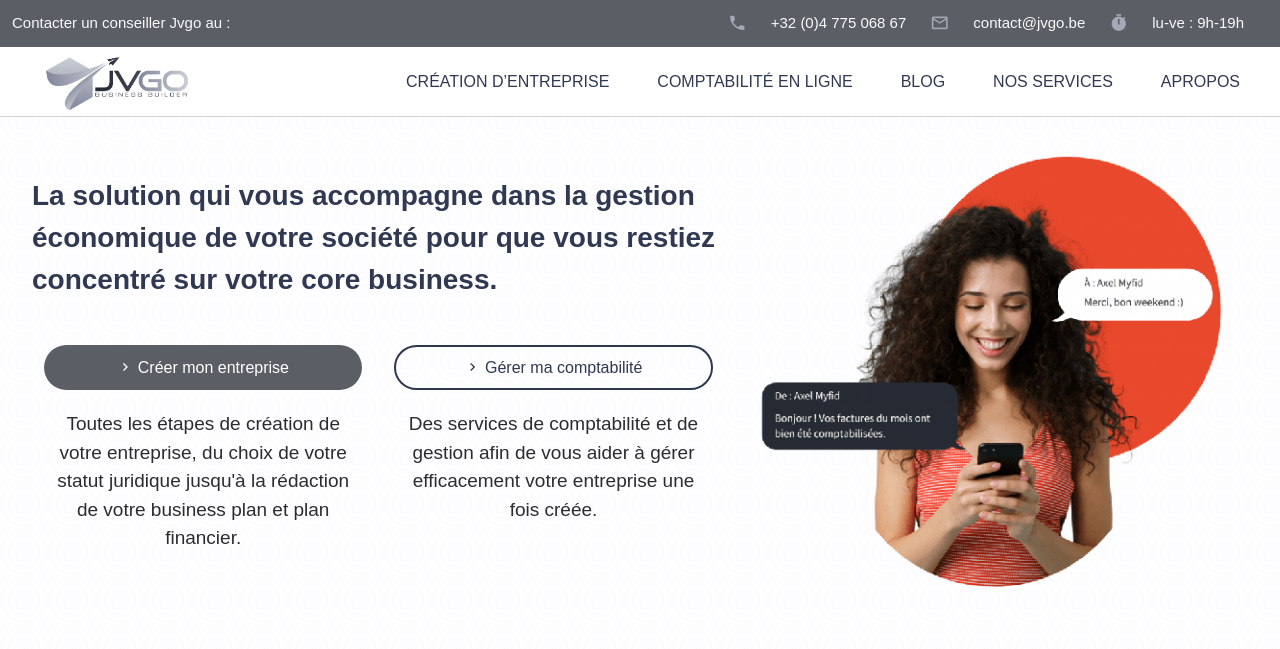
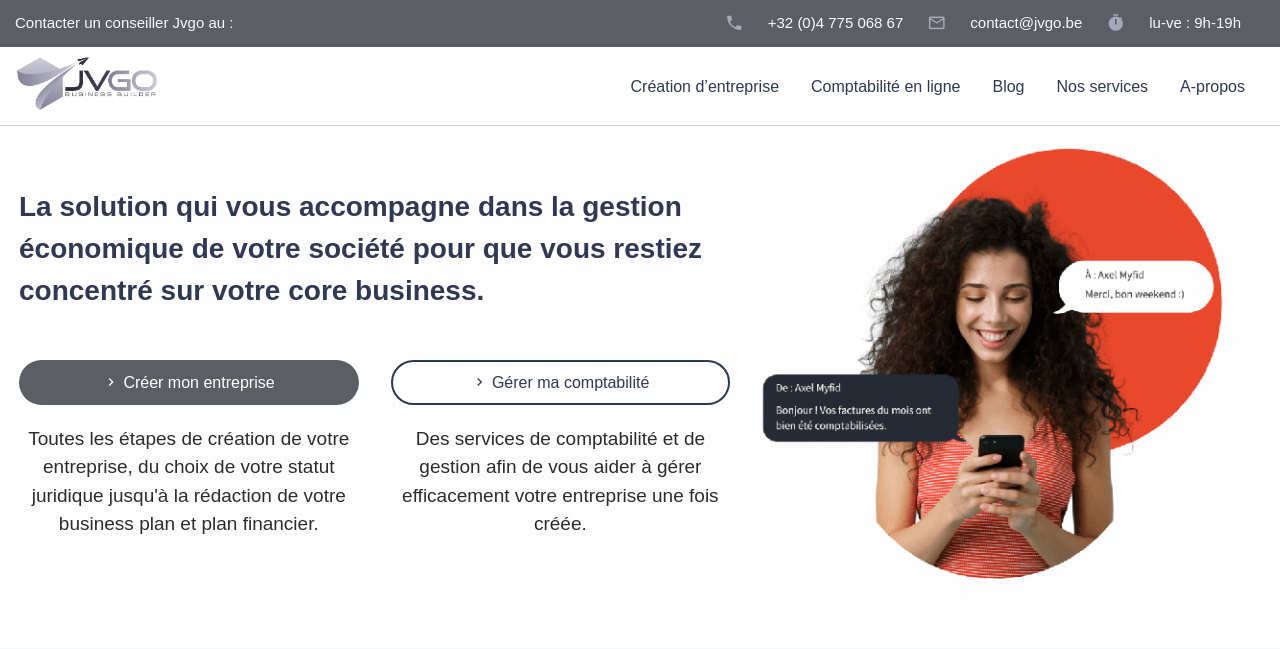
Before and after one commit to alexis90210/jvgo-business-builder, a Symfony app: template templates/home/index.html.twig in a window 1280 px wide. Shown: the top 649 px of the page. Run offline with Twig, Linux system fonts and the light colour scheme; the template is opened without the code that fills it, so the values that code supplies are empty; some libraries are stand-ins or nearby versions; some web fonts are replaced.

Commit message:
fix margin + ratio

```diff
--- a/public/css/main.v2.css
+++ b/public/css/main.v2.css
@@ -8,7 +8,7 @@
   --black: #000000ea;
   --light: #a4a8b7;
   --arial: Arial, sans-serif;
-  --dark-blue: rgb(160,161,164);
+  --dark-blue: rgb(160, 161, 164);
   --ubuntu: "Ubuntu", sans-serif;
   --merriweather: "Merriweather", sans-serif;
   --transition: all 0.3s ease-in;
@@ -16,7 +16,7 @@
 }
 
 * {
-  font-family: 'Mukta', 'Ubuntu', Arial;
+  font-family: "Mukta", "Ubuntu", Arial;
 }
 body {
   font-family: var(--arial);
@@ -28,7 +28,7 @@ body {
 .is-text-primary {
   color: var(--primary);
 }
-.text-dark ,
+.text-dark,
 .text-dark-blue,
 .text-black {
   color: var(--dark) !important;
@@ -47,14 +47,12 @@ body {
   background-color: var(--dark-blue);
 }
 .bg-darken {
-  background-color: rgb(39,43,53) !important;
+  background-color: rgb(39, 43, 53) !important;
 }
 .bg-black {
   background-color: var(--black);
 }
-.bg-light {
-  background-color: var(--light);
-}
+
 .size-large {
   font-size: 42px;
 }
@@ -220,9 +218,16 @@ body {
   position: fixed;
   top: 0px !important;
   z-index: 100;
+  left: 0;
+}
+
+.footer-main {
+  position: absolute;
+  left: 0;
+  width: 100%;
 }
 .logo {
-  width: 210px;
+  width: 150px;
 }
 .border-all {
   border: 1px solid rgba(200, 191, 191, 0.542);
@@ -257,7 +262,7 @@ body {
 .hoverable:hover {
   cursor: pointer;
   transition: var(--transition);
-  border-bottom: 2px solid var(--primary);
+  border-bottom: 1px solid var(--primary) !important;
 }
 .navigation-bar > li {
   cursor: pointer;
@@ -417,7 +422,7 @@ body {
   width: 70%;
   height: 4px;
   border-radius: 10px;
-  background-color: rgb(160,161,164);
+  background-color: rgb(160, 161, 164);
 }
 .vh-100 {
   height: 100vh;
@@ -429,3 +434,28 @@ div.dataTables_wrapper {
   width: 100%;
   margin: 0 auto;
 }
+
+.body-main {
+  width: 100%;
+  display: flex !important;
+  flex-direction: row;
+  justify-content: center;
+}
+
+.fv {
+  width: 1250px !important;
+}
+
+.form-control{
+  background:#F2F2F2;
+  border-radius:0px;
+  border:none;
+  padding: 14px;
+}
+
+.is-btn:hover {
+  background-color: transparent;
+  color: var(--dark) !important;
+  border: 1px solid var(--primary);
+  transition: var(--transition);
+}
--- a/public/js/custom/main.min.js
+++ b/public/js/custom/main.v2.js
@@ -10,6 +10,14 @@ try {
       ?.getBoundingClientRect().height,
     nav = document.querySelector(".section-navigation");
     if(nav) nav.style = `margin-top:${headerWidth}px  !important`;
+
+    window.addEventListener('resize', () => {
+      let headerWidth = document
+      .querySelector(".header-bar")
+      ?.getBoundingClientRect().height,
+    nav = document.querySelector(".section-navigation");
+    if(nav) nav.style = `margin-top:${headerWidth}px  !important`;
+    })
 
   // ----------------------------------------------------------------------------
   // Loader
--- a/templates/base.html.twig
+++ b/templates/base.html.twig
@@ -27,13 +27,8 @@
 
 	<body class="p-0 m-0">
 		{% block div %}
-			<div class="container-fluid pt-1 border-bottom d-lg-none d-xl-none d-md-none d-sm-block d-xs-block bg-dark-blue not-immuable-on-mobile">
-				<div class="row">
-					<div class="col-lg-12 col-xs-12 col-md-12 m-auto p-0">
-						<div class="container-fluid">
-							<div class="row">
-								<div class="col-12">
-									<div class="flex align-items py-2">
+			<div class="pt-1 border-bottom d-lg-none d-xl-none d-md-none d-sm-block d-xs-block bg-dark-blue not-immuable-on-mobile">
+				<div class="fv flex align-items justify-content-between py-2">
 
 											<i class="mdi mdi-phone text-light size-5 fw-4"></i>
 											<span class="px-2 m-0 size-2 text-light">
@@ -43,17 +38,12 @@
 
 										</div>
 			</div>
-							</div>
-						</div>
-					</div>
-				</div>
-			</div>
 
 
 			<!-- HEADER -->
-			<div class="container-fluid header-bar is-bg-primary text-light size-3 font-ubuntu d-lg-block d-xl-block d-md-none d-sm-none">
-				<div class="row">
-					<div class="col-lg-12 m-auto py-1 d-flex justify-content-between  align-items">
+			<div class="col-12 header-bar is-bg-primary text-light size-3 font-ubuntu d-lg-block d-xl-block d-md-none d-sm-none">
+				<div class="d-flex justify-content-center">
+					<div class="fv py-1 d-flex justify-content-between  align-items">
 
 
 						<div>Contacter un conseiller Jvgo au :
@@ -92,59 +82,57 @@
 
 			<!-- NAVIGATION -->
 
-			<div class="container-fluid pt-1 border-bottom section-navigation bg-white header-bar">
-				<div class="row d-lg-block d-xl-block d-md-none d-sm-none">
-					<div class="col-lg-12 d-flex justify-content-between">
+			<div class="d-flex flex-direction-row justify-content-center col-12 pt-1 border-bottom section-navigation bg-white header-bar" >
+				<div class="hide-max-md  fv d-flex justify-content-between flex-nowrap" >
+						<div>
 							<a href="/">
 								<img src="{{ asset('images/jbvo.png')}}" alt="" srcset="" class="logo"/>
 							</a>
+						</div>
 
-						<ul class="flex justify-content-center no-style navigation-bar m-1 place-items">
-
-							<li class="px-4">
-								<div class="py-1 fw-2 no-wrap">
-									<a href="/creation-entreprise" class="text-dark size-5 text-uppercase">Création d’entreprise</a>
+						<ul class="flex justify-content-end no-style navigation-bar m-1 align-items-center">
+							<li class="p-3 pr-0">
+								<div class="py-1 fw-2 no-wrap hoverable">
+									<a href="/creation-entreprise" class="text-dark size-5">Création d’entreprise</a>
 
 								</div>
 
 							</li>
-							<li class="px-4">
-								<div class="py-1 fw-2 no-wrap">
-									<a href="/deleguer-ma-comptabilite" class="text-dark size-5 text-uppercase">Comptabilité en ligne</a>
+							<li class="p-3 pr-0">
+								<div class="py-1 fw-2 no-wrap hoverable">
+									<a href="/deleguer-ma-comptabilite" class="text-dark size-5">Comptabilité en ligne</a>
 
-								</div>
-
-							</li>
-
-							<li class="px-4">
-								<div class="py-1 fw-2 no-wrap hoverable">
-									<a href="/blog" class="text-dark size-5 text-uppercase">Blog</a>
 								</div>
 							</li>
 
-							<li class="px-4">
+							<li class="p-3 pr-0">
 								<div class="py-1 fw-2 no-wrap hoverable">
-									<a href="/services" class="text-dark size-5 text-uppercase">Nos services</a>
+									<a href="/blog" class="text-dark size-5">Blog</a>
 								</div>
 							</li>
 
-							<li class="px-4">
+							<li class="p-3 pr-0">
 								<div class="py-1 fw-2 no-wrap hoverable">
-									<a href="/apropos" class="text-dark size-5 text-uppercase">Apropos</a>
+									<a href="/services" class="text-dark size-5">Nos services</a>
+								</div>
+							</li>
+
+							<li class="p-3 pr-0">
+								<div class="py-1 fw-2 no-wrap hoverable">
+									<a href="/apropos" class="text-dark size-5">A-propos</a>
 								</div>
 							</li>
 						</ul>
 					</div>
-				</div>
 				{% block hamburger %}
 
 					<!-- MOBILE HAMBURGER -->
-					<div class="row d-lg-none d-xl-none d-md-block d-sm-block d-xs-block">
-						<div class="col-12 py-2 d-flex justify-content-between align-items-center">
-							<img src="{{asset('images/jbvo.png')}}" width="170px" onclick="newPage('/')" alt="" srcset=""/>
+					<div class="col-12 d-lg-none d-xl-none d-md-block d-sm-block d-xs-block">
+						<div class="px-3 py-1 d-flex justify-content-between align-items-center">
+							<img src="{{asset('images/jbvo.png')}}" width="140px" onclick="newPage('/')" alt="" srcset=""/>
 
 							<div class="hamburger-btn">
-								<p class="size-9 px-3">
+								<p class="size-9">
 									<i class="mdi mdi-menu"></i>
 
 								</p>
@@ -201,8 +189,9 @@
 			<div class=" bg-dark font-ubuntu px-lg-3">
 				<div class="container-fluid p-2 pb-0 p-lg-4 text-light">
 					<div class="row p-2 p-lg-3">
-						<div class="col-lg-4 p-4 text-sm-center text-md-center text-lg-left text-xl-left">
-							<img src="{{asset('images/jbvo.png')}}" onclick="newPage('/')" width="190px" alt=""/>
+						<div class="col-lg-4  text-sm-center text-md-center text-lg-left text-xl-left">
+						<br>
+							<img src="{{asset('images/jbvo.png')}}" onclick="newPage('/')" width="160px" alt=""/>
 							<p class="size-5 opacity-2">
 								JVGO vous aide à la création de votre entreprise, au coaching d’équipe, à optimiser votre fiscalité.
 							</p>
@@ -276,6 +265,6 @@
 		<!-- js  -->
 		<script src="//cdn.jsdelivr.net/npm/sweetalert2@11"></script>
 		<script src="https://cdn.jsdelivr.net/npm/axios/dist/axios.min.js"></script>
-		<script src="{{ asset('js/custom/main.min.js')}}"></script>
+		<script src="{{ asset('js/custom/main.v2.js')}}"></script>
 	</body>
 </html>
--- a/templates/home/index.html.twig
+++ b/templates/home/index.html.twig
@@ -1,6 +1,6 @@
 {% extends 'base.html.twig' %}
 
-{% block title %}Acceuil | JVGO
+{% block title %}Acceuil | JVGO Business Builder
 {% endblock %}
 
 {% block body %}
@@ -12,19 +12,20 @@
 	</style>
 
 	<!-- SECTION 1 -->
-	<div class="container-fluid section-1 px-3 pt-lg-3">
+	<div class="d-flex justify-content-center setpad">
+		<div class="container-fluid p-0 section-1 p-0 pt-lg-3 fv">
 			<div style="margin-top:8em" class="d-sm-none d-md-block d-lg-block"></div>
 			<div style="margin-top:4em" class="d-sm-block d-lg-none d-xl-none"></div>
-		<div class="row p-2">
-			<div class="col-lg-7 m-auto">
+			<div class="row  p-0">
+				<div class="col-lg-7 m-auto p-0">
 
 
-				<p class="text-dark fs-3 fw-3 pr-5 p-sm-2 p-md-2 mb-0  row-5">
+					<p class="text-dark fs-3 fw-3 pr-5 p-sm-3 p-md-3 mb-0  row-5">
 						La solution qui vous accompagne dans la gestion économique de votre société  pour que vous restiez concentré sur votre core business.
 					</p>
 
 					<div
-					class="p-sm-2 p-md-2 ">
+						class="p-sm-1 p-md-1 ">
 
 						<!-- ACTIONS -->
 
@@ -71,18 +72,19 @@
 				</div>
 			</div>
 		</div>
+	</div>
 
 	<!-- SECTION 2 -->
 
 	<br class="d-sm-none d-md-none d-lg-block d-lg-block">
 
-	<div class="container-fluid px-sm-0 px-md-0 bg-light py-5">
-		<div class="row">
-			<div class="col-11 m-auto">
-				<div class="container-fluid px-sm-0 px-md-0">
-					<div class="row px-sm-3 px-md-3">
-
-						<div class="col-lg-5 p-lg-2">
+	<div class="col-12 bg-light d-flex justify-content-center" style="padding-top:80px; padding-bottom:80px">
+		<div class="container-fluid fv p-0">
+			<div class="row p-0 m-0">
+				<div class="col-11 m-auto p-0">
+					<div class="container-fluid p-0">
+						<div class="row p-0">
+							<div class="col-lg-5">
 								<div style="background: url('images/bg.jpg') center center;border-radius:10px !important; width: 100%; height:100%;  background-repeat: no-repeat; background-size: cover;"></div>
 							</div>
 
@@ -92,7 +94,7 @@
 										Créer mon entreprise
 									</p>
 									<br>
-								<p class="size-9  fw-5 m-0">
+									<p class="size-9 fw-5 m-0">
 										Démarrez la création de votre société en quelques clics et nous nous occupons du reste
 									</p>
 									<br>
@@ -120,16 +122,14 @@
 				</div>
 			</div>
 		</div>
+	</div>
 
 
 	<!-- SECTION 3 -->
-	<br class="d-sm-none d-md-none d-lg-block d-lg-block">
-	<div class="container-fluid py-2 pt-4 pt-sm-2 pt-md-2">
-		<div class="row px-sm-3 px-md-3">
-			<div class="col-lg-12 m-auto">
-				<div class="container p-sm-0 p-md-0">
-					<div class="row p-1 pt-5">
-						<div class="col-lg-8">
+	<div class="col-12 d-flex flex-direction-column  justify-content-center" style="padding-top:60px; padding-bottom:60px">
+		<div class="container-fluid">
+			<div class="row">
+				<div class="col-lg-8 text-center m-auto">
 					<p class="size-10">
 						<b>Un pack pour chaque profil à des prix sur-mesure, sans surprise !</b>
 
@@ -208,7 +208,7 @@
 							</div>
 
 							<div class="col-lg-4 m-auto p-sm-2 p-md-2">
-										<div class="container-fluid py-3 border rounded bg-light selectable-box-selected">
+								<div class="container-fluid py-3 border rounded  selectable-box-selected">
 									<div class="row">
 										<div class="col-lg-12 m-auto">
 											<div class="m-1 p-2 p-lg-4 pt-2">
@@ -245,8 +245,8 @@
 													</li>
 												</ol>
 												<p class="text-center">
-															<a class="text-dark">
-																<button class="btn btn-outline-dark mt-4" onclick="newPage('/deleguer-ma-comptabilite')">
+													<a class="text-light">
+														<button class="btn btn-outline-light mt-4" onclick="newPage('/deleguer-ma-comptabilite')">
 															Je veux déléguer ma comptabilité
 														</button>
 													</a>
@@ -303,39 +303,42 @@
 			</div>
 		</div>
 	</div>
-		</div>
-	</div>
 
 	<!-- SECTION 12 -->
-	<div class="container-fluid bg-light mt-3 py-5">
-		<div class="row">
-			<div class="col-lg-12 m-auto  px-sm-3 px-md-3">
-				<div class="container">
-					<div class="row">
-						<div class="col-lg-7 m-auto p-sm-2 p-md-2 p-lg-4">
+
+	<div class="col-12 bg-light d-flex flex-direction-row  justify-content-center" style="padding-top:60px; padding-bottom:60px">
+		<div class="fv text-center">
 			<p class="size-10 fw-bold">
 				Intéressé(e) par l’un de nos services comptables ?
 			</p>
-							<p class="size-7  is-text-primary">
+			<p class="size-7 text-black mb-2">
 				Nous vous contactons en moins de 24 heures.
 			</p>
 
-							<p class="size-7  text-black mb-4">
+			<p class="size-7  text-black mb-2">
 				Vous souhaitez démarrer votre activité ? Déléguer votre compta
 																																																																				  ? Ou contacter un de nos experts pour avoir plus
 																																																																				  d’informations ?
 			</p>
 
-							<p class="size-7  text-black mb-4">
+			<p class="size-7  text-black mb-2">
 				Notre équipe est là pour vous conseiller. Remplissez le
 																																																																				  formulaire et vous recevrez une réponse en moins de 24 heures.
 			</p>
 		</div>
 
-						<div class="col-lg-5 m-auto p-sm-0 p-md-0" id="contact-form">
-							<div class="bg-white rounded p-2 p-lg-3  px-sm-3 px-md-3">
+
+	</div>
+
+
+	<div class="col-12 d-flex flex-direction-row  justify-content-center" style="padding-top:20px; padding-bottom:10px">
+		<div class="fv  d-flex justify-content-center">
+		<div class="col-7  col-sm-12 col-md-12" id="contact-form">
+			<div class="p-2 p-lg-4  px-sm-3 px-md-3">
 				<br/>
-								<div class="mx-4 m-sm-0 m-md-0">
+				<div class="container-fluid p-sm-0 p-md-0">
+					<div class="row">
+						<div class="col-lg-6">
 							<p class="m-0 mb-1">
 								Je souhaite
 								<span>
@@ -359,9 +362,8 @@
 							</select>
 						</div>
 
-								<br/>
 
-								<div class="mx-4 m-sm-0 m-md-0">
+						<div class="col-lg-6">
 							<p class="m-0 mb-1">
 								Civilité
 								<span>
@@ -375,13 +377,15 @@
 								<option value="Mr.">Monsieur</option>
 							</select>
 						</div>
+					</div>
+				</div>
 
 				<br/>
 
 				<div class="container-fluid p-sm-0 p-md-0">
 					<div class="row">
 						<div class="col-lg-6">
-											<p class="m-0 mb-1 mt-2">Nom<span>
+							<p class="m-0 mb-1">Nom<span>
 									<sup class="is-text-primary">*</sup>
 								</span>
 							</p>
@@ -421,20 +425,20 @@
 
 					<p class="text-center size-6 mb-4 fw-3 alert alert-danger d-none" id="error-display"></p>
 
+					<div class="pt-4">
 					<a onclick="selectInfo()" class="button-effect-3 size-6  px-3 py-2">
 						<span class="px-4">
 							Envoyer
 						</span>
 					</a>
+					</div>
 
 				</div>
 			</div>
 		</div>
 		</div>
 	</div>
-			</div>
-		</div>
-	</div>
+
 
 	<script src="{{asset('js/custom/sendmail.min.js')}}"></script>
 
--- a/templates/mention_legale/index.html.twig
+++ b/templates/mention_legale/index.html.twig
@@ -9,7 +9,11 @@
 	<div class="container-fluid py-5">
 		<div class="row px-sm-3 px-md-3">
 			<div class="col-lg-11 m-auto">
-
+				<br class="d-sm-none d-md-none-lg-block d-xl-block">
+				<br class="d-sm-none d-md-none-lg-block d-xl-block">
+				<br class="d-sm-none d-md-none-lg-block d-xl-block">
+				<br class="d-sm-none d-md-none-lg-block d-xl-block">
+				<br class="d-sm-none d-md-none-lg-block d-xl-block">
 				<p class="fw-3 m-0 my-2 mt-4 opacity-3 font-ubuntu size-9">MENTIONS LEGALES  JVGO
 				</p>
 
--- a/templates/services/comptabilite.html.twig
+++ b/templates/services/comptabilite.html.twig
@@ -6,7 +6,8 @@
 
 {% block body %}
 
-	<div class="container-fluid px-sm-0 px-md-0 bg-light py-5">
+	<div class="col-12 d-flex justify-content-center bg-light py-4">
+	<div class="container-fluid px-sm-0 px-md-0 py-5 fv">
 		<div style="margin-top:8em" class="d-sm-none d-md-block d-lg-block"></div>
 		<div style="margin-top:4em" class="d-sm-block d-lg-none d-xl-none"></div>
 		<div class="row">
@@ -45,5 +46,6 @@
 			</div>
 		</div>
 	</div>
+	</div>
 
 {% endblock %}
--- a/templates/services/creation-entreprise.html.twig
+++ b/templates/services/creation-entreprise.html.twig
@@ -6,7 +6,8 @@
 
 {% block body %}
 
-	<div class="container-fluid px-sm-0 px-md-0 bg-light py-5">
+	<div class="col-12 d-flex justify-content-center py-2 bg-light ">
+	<div class="container-fluid px-sm-0 px-md-0 py-5 fv" style="padding-top:10px !important;">
 		<div style="margin-top:8em" class="d-sm-none d-md-block d-lg-block"></div>
 		<div style="margin-top:4em" class="d-sm-block d-lg-none d-xl-none"></div>
 		<div class="row">
@@ -75,7 +76,8 @@
 				</div>
 			</div>
 		</div>
-	</div>
+	</div></div>
+
 
 
 {% endblock %}
--- a/templates/services/index.html.twig
+++ b/templates/services/index.html.twig
@@ -8,7 +8,7 @@
 	<div class="container-fluid section-1 px-3">
 	<div style="margin-top:8em" class="d-sm-none d-md-block d-lg-block"></div>
 		<div style="margin-top:4em" class="d-sm-block d-lg-none d-xl-none"></div>
-		<div class="row">
+		<div class="row"  style="padding-top:30px; padding-bottom:30px">
 			<div class="col-lg-8 size-10 pt-4 m-auto">
 				<div class="text-center">
 					<p class="size-10 font-ubuntu fw-bolder pr-5 mt-1 is-text-primary">
@@ -28,7 +28,7 @@
 	</div>
 
 	<div class="p-2 container py-4">
-		<div class="row">
+		<div class="row"  style="padding-bottom:40px">
 
 
 			<div class="col-lg-4 ">
```
Also changed, not shown: public/css/mobile.css (+36 -1 lines), templates/apropos/index.html.twig (+7 -7 lines), templates/blog/index.html.twig (+13 -13 lines), templates/creation_entreprise/index.html.twig (+19 -13 lines), templates/delguer_ma_comptabilite/index.html.twig (+22 -31 lines), templates/politique_de_confidentialite/index.html.twig (+10 -1 lines), templates/procedure_creation_entreprise/index.html.twig (+19 -16 lines), templates/procedure_deleguer_ma_comptabilite/index.html.twig (+10 -11 lines), templates/services/fiscalite.html.twig (+4 -3 lines), public/images/jbvo-full.png (added), public/images/jbvo.png. Lines whose indentation alone changed are shown as unchanged.
